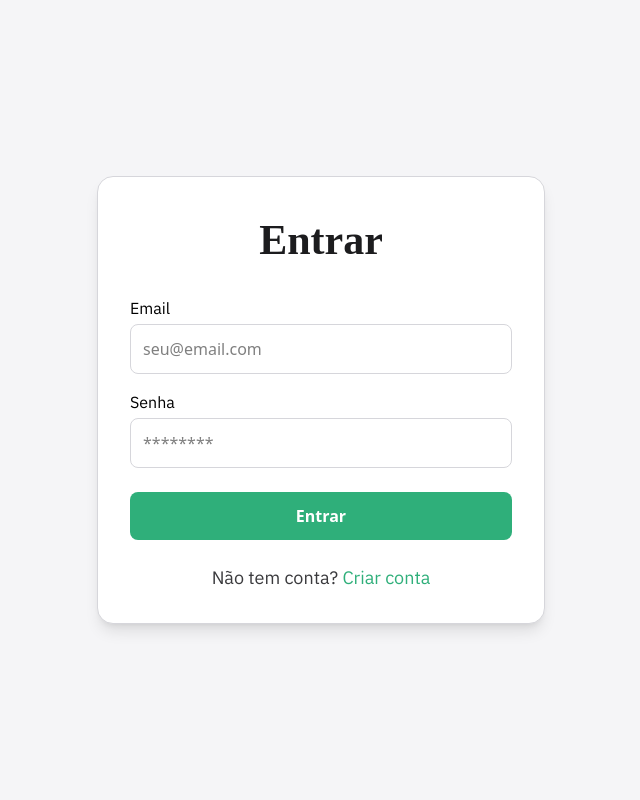
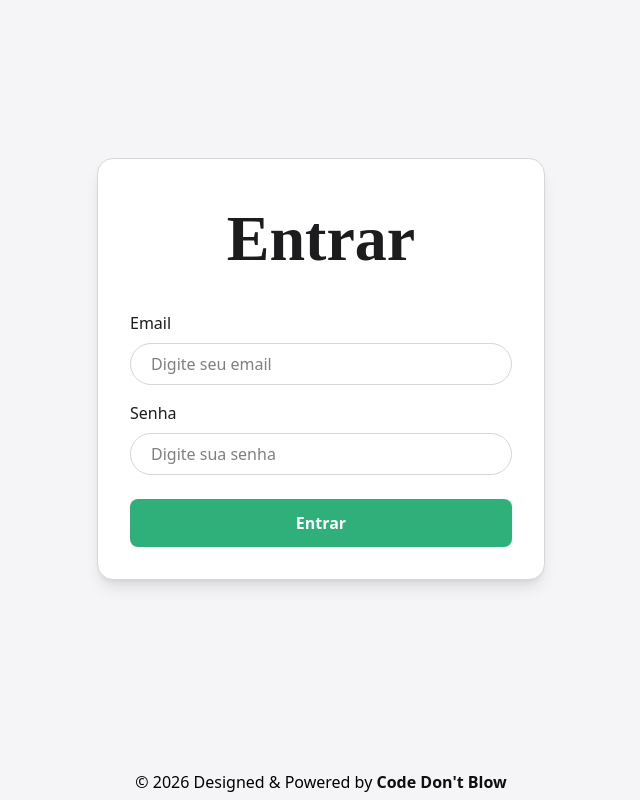
Before and after one commit to CodeDontBlow/pro4tech-frontend, a Next.js app: page /login in a window 1280 px wide. Shown: the whole page, without its empty margins (319-959 px from the left). Built offline with nearby package versions, Linux system fonts and the light colour scheme; no server answers; a web font is replaced by a local one.

Commit message:
atualizando página de ínicio e de login

```diff
--- a/app/(auth)/login/page.tsx
+++ b/app/(auth)/login/page.tsx
@@ -3,18 +3,20 @@
 import { useState } from "react";
 import { useRouter } from "next/navigation";
 import { login } from "@/app/services/auth.service";
+import { Footer } from "@/app/components/layout/footer";
+import { InputField } from "@/app/components/ui/inputField";
 
 export default function LoginPage() {
     const router = useRouter(); // controla navegação
 
-    // Estados para controlar os inputs
+    // estados pra controlar inputs
     const [email, setEmail] = useState("");
     const [password, setPassword] = useState("");
 
-    // Estado de loading (para UX)
+    // Estado de loading
     const [loading, setLoading] = useState(false);
 
-    // Estado para mensagens de erro
+    // Estado pra mensagens de erro
     const [error, setError] = useState<string | null>(null);
 
     async function handleLogin(e: React.FormEvent) {
@@ -26,7 +28,7 @@ export default function LoginPage() {
         setLoading(true);
         setError(null);
 
-        // Validação simples antes de enviar
+        // validação simples antes de enviar
         if (!email || !password) {
             setError("Preencha todos os campos.");
             setLoading(false);
@@ -34,10 +36,10 @@ export default function LoginPage() {
         }
 
         try {
-            // Chamada para API
+            // chamada -> api
             const data = await login(email, password);
 
-            // ⚠️ Em produção, o ideal é usar cookie HttpOnly (mais seguro)
+            //em produção, o ideal é usar cookie HttpOnly
             localStorage.setItem("token", data.access_token);
 
 
@@ -46,7 +48,7 @@ export default function LoginPage() {
 
         } catch (err: any) {
 
-            // Tratamento seguro de erro
+            // tratamento seguro de erro
             const message =
                 err?.response?.data?.message ||
                 "Erro ao fazer login. Tente novamente.";
@@ -57,14 +59,16 @@ export default function LoginPage() {
             setLoading(false);
         }
     }
+    return (
+        <div className="min-h-screen flex flex-col">
 
-    return (
-        <div className="min-h-screen flex items-center justify-center bg-[var(--white-base)] px-4">
+
+            <main className="flex-1 flex items-center justify-center bg-[var(--white-base)] px-4">
 
                 <div className="w-full max-w-md bg-white rounded-2xl shadow-lg p-8 border border-[var(--white-700)]">
 
                     {/* Título */}
-                <h1 className="title-2 text-[var(--black-base)] mb-6">
+                    <h1 className="title-1 text-[var(--black-base)] mb-6">
                         Entrar
                     </h1>
 
@@ -72,28 +76,28 @@ export default function LoginPage() {
 
                         {/* Email */}
                         <div className="flex flex-col text-left">
-                        <label className="label-1 mb-1">Email</label>
-                        <input
+                            <InputField
+                                label="Email"
                                 type="email"
-                            placeholder="seu@email.com"
+                                placeholder="Digite seu email"
                                 value={email}
                                 onChange={(e) => setEmail(e.target.value)}
-                            required
-                            className="p-3 rounded-lg border border-[var(--white-700)] focus:outline-none focus:ring-2 focus:ring-[var(--green-base)] transition"
+                                error={error && !email ? error : ""}
                             />
+
                         </div>
 
                         {/* Senha */}
                         <div className="flex flex-col text-left">
-                        <label className="label-1 mb-1">Senha</label>
-                        <input
+                            <InputField
+                                label="Senha"
                                 type="password"
-                            placeholder="********"
+                                placeholder="Digite sua senha"
                                 value={password}
                                 onChange={(e) => setPassword(e.target.value)}
-                            required
-                            className="p-3 rounded-lg border border-[var(--white-700)] focus:outline-none focus:ring-2 focus:ring-[var(--green-base)] transition"
+                                error={error && !password ? error : ""}
                             />
+
                         </div>
 
                         {/* Erro */}
@@ -114,15 +118,11 @@ export default function LoginPage() {
 
                     </form>
 
-                {/* Rodapé */}
-                <p className="text-2 mt-6 text-[var(--black-300)]">
-                    Não tem conta?{" "}
-                    <span className="text-[var(--green-base)] cursor-pointer hover:underline">
-                        Criar conta
-                    </span>
-                </p>
+                </div>
+            </main>
 
-            </div>
+            {/* FOOTER */}
+            <Footer />
         </div>
     );
 }
--- a/app/page.tsx
+++ b/app/page.tsx
@@ -1,45 +1,66 @@
 "use client";
 
 import { useRouter } from "next/navigation";
+import Image from "next/image";
+import { Footer } from "@/app/components/layout/footer";
 
 export default function LandingPage() {
     const router = useRouter();
 
     return (
-        // Container principal ocupa a tela inteira
-        <main className="min-h-screen flex items-center justify-center bg-gradient-to-br from-[var(--white-base)] to-[var(--white-700)] px-4">
+        // Wrapper geral da página
+        <div className="min-h-screen flex flex-col">
 
-            {/* Card central */}
+            {/* CONTEÚDO PRINCIPAL */}
+            <main className="flex-1 flex items-center justify-center bg-gradient-to-br px-4">
+
                 <div className="w-full max-w-md bg-white rounded-2xl shadow-xl p-8 border border-[var(--white-700)]">
 
-                {/* Logo / Nome */}
-                <div className="mb-6">
-                    <h1 className="text-3xl font-bold text-[var(--black-base)]">
-                        Bem-vindo ao <span className="text-[var(--green-base)]">Orbita</span>
+                    <div className="flex flex-col items-center text-center gap-2">
+
+                        <div className="relative w-[160px] h-[160px] mb-2">
+                            <Image
+                                src="/orbi/orbi-default.png"
+                                alt="Orbi"
+                                fill
+                                className="object-contain"
+                                priority
+                            />
+                        </div>
+
+                        <h1 className="text-4xl font-bold text-[var(--black-base)]">
+                            Bem-vindo ao{" "}
+                            <span className="text-[var(--teal-700)]">Orbita</span>
                         </h1>
-                    <p className="text-sm text-[var(--black-300)] mt-2">
-                        O suporte da  <span className="text-[var(--orange-base)] font-bold">Pro4Tech</span> que garante a continuidade das suas operações.
+
+                        <p className="label-1 text-[var(--black-base)] max-w-xs">
+                            O suporte da{" "}
+                            <span className="text-[var(--orange-base)] font-semibold">
+                                Pro4Tech
+                            </span>{" "}
+                            que garante a continuidade das suas operações.
                         </p>
                     </div>
 
-                {/* Botões de ação */}
-                <div className="flex flex-col gap-3">
-
-                    {/* Botão principal */}
-                    <button
-                        onClick={() => router.push("/login")}
-                        className="w-full bg-[var(--green-base)] text-white py-3 rounded-lg font-medium hover:opacity-90 transition"
-                    >
+                    <div className="mt-4">
+                        <button onClick={() => router.push("/login")}
+                            className="w-full cta-button py-3 rounded-lg font-medium transition active:scale-[0.98]">
                             Entrar
                         </button>
-
                     </div>
 
-                {/* Rodapé */}
-                <p className="text-xs text-center text-[var(--black-300)] mt-6">
-                    Ao continuar, você concorda com nossos <span className="text-[var(--green-base)]"> termos de uso.</span>
+                    <p className="text-sm text-center text-[var(--black-300)] mt-4">
+                        Ao continuar, você concorda com nossos{" "}
+                        <span
+                            className="text-[var(--green-base)] cursor-pointer hover:underline"
+                            onClick={() => router.push("/terms")}>
+                            termos de uso
+                        </span>.
                     </p>
                 </div>
             </main>
+
+            <Footer />
+        </div>
     );
 }
```
Also changed, not shown: 1 other file (tests, documents, lock files or other folders). Lines whose indentation alone changed are shown as unchanged.
